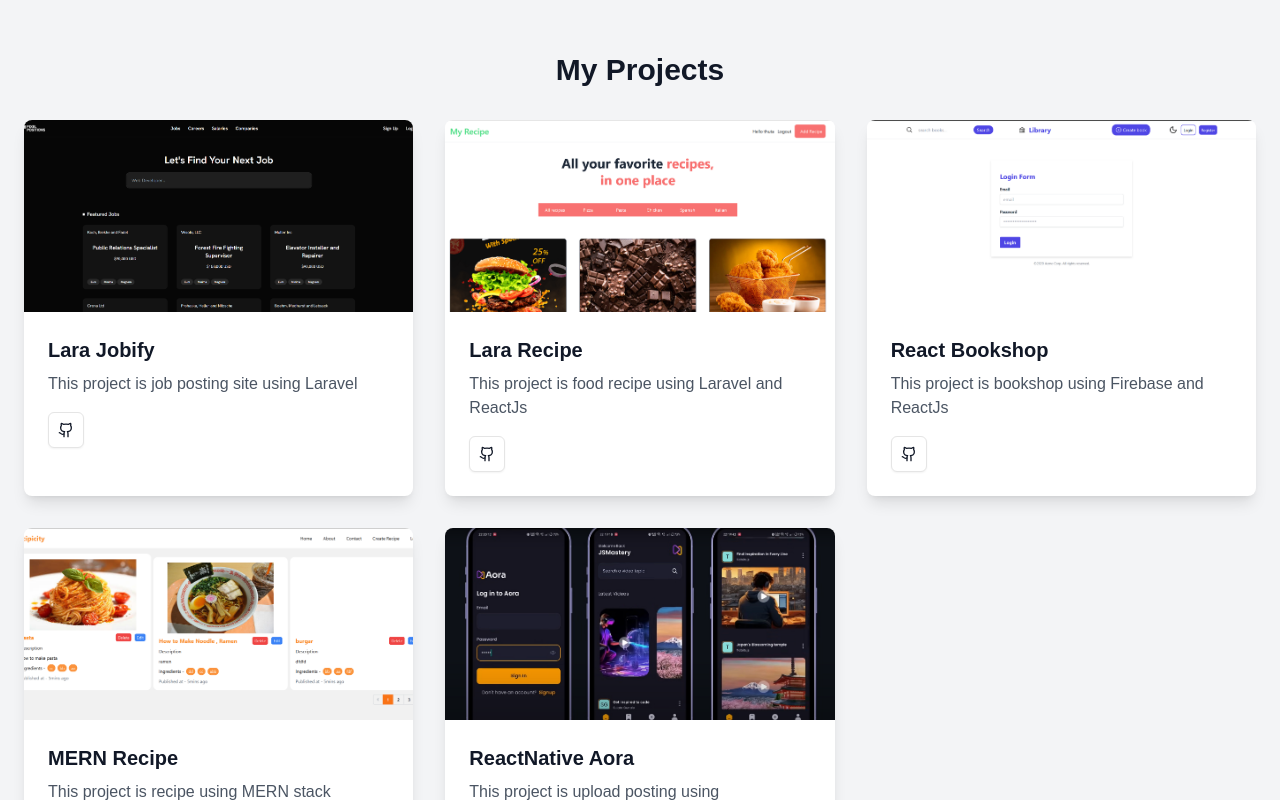
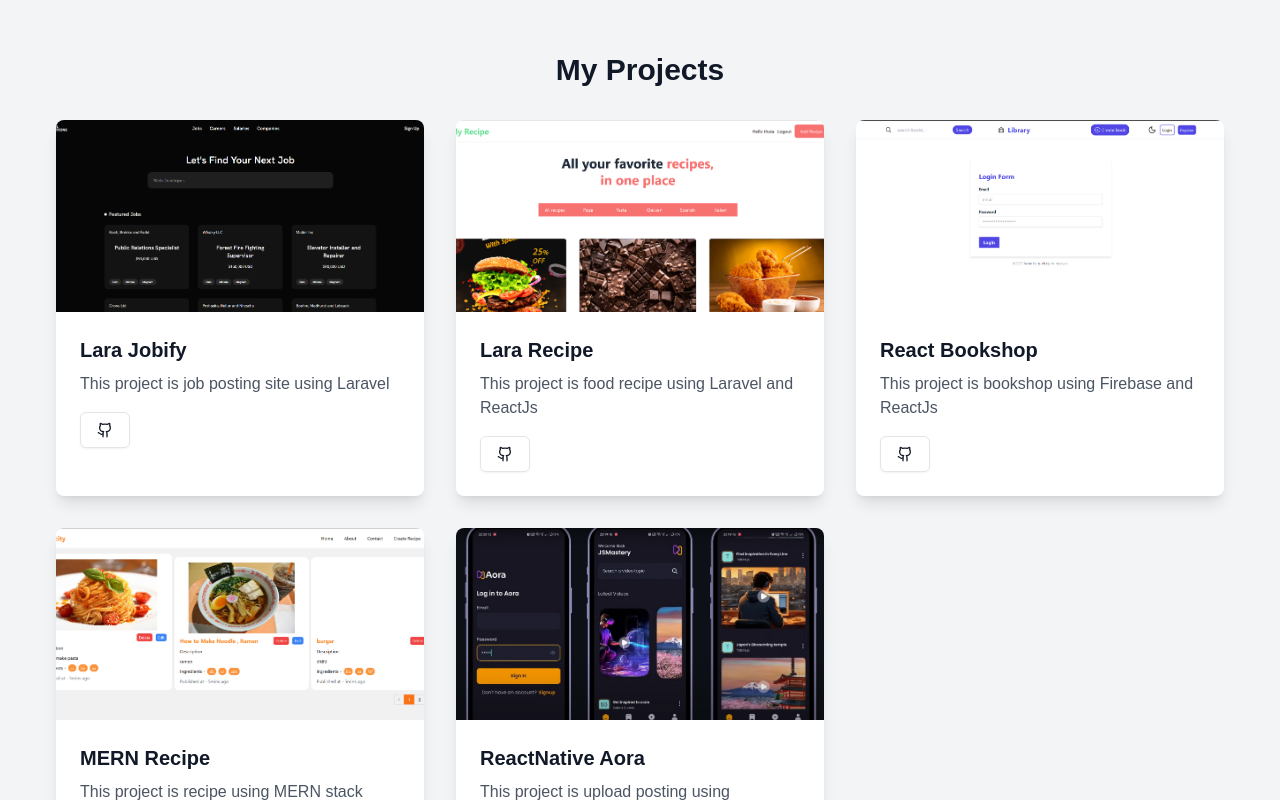
Before and after one commit to ThutaNyan788/Portfolio, a Next.js app: page / in a window 1280 px wide. Shown: the part 1940-2740 px from the top of the page. Built offline with nearby package versions, Linux system fonts and the light colour scheme.

Commit message:
fix_issue_1

```diff
--- a/app/page.tsx
+++ b/app/page.tsx
@@ -2,7 +2,7 @@
 
 import { useState, useEffect } from "react"
 import { motion } from "framer-motion"
-import { Github, Linkedin, Mail, MenuIcon, X, ExternalLink, Moon, Sun, Download } from 'lucide-react'
+import { Github, Linkedin, Mail, MenuIcon, X, Moon, Sun, Download } from 'lucide-react'
 import { Button } from "@/components/ui/button"
 import { Input } from "@/components/ui/input"
 import { Textarea } from "@/components/ui/textarea"
@@ -17,7 +17,7 @@ import lara_recipe from "../public/lara_recipe.png";
 import react_bookshop from "../public/react_bookshop.png";
 import mern_recipe from "../public/mern_recipe.png";
 import react_native_aora from "../public/react_native_aora.png";
-import Link from "next/link"
+
 
 
 export default function Portfolio() {
@@ -199,7 +199,7 @@ export default function Portfolio() {
               transition={{ duration: 0.5, delay: 0.6 }}
             >
               <Button size="lg" >
-                <a href={"/thutanyan.pdf"} target="_blank"  className="flex justify-between">
+                <a href={"/thutanyan.pdf"} target="_blank" className="flex justify-between">
                   <Download className="mr-2 h-4 w-4" /> Download My CV
                 </a>
               </Button>
@@ -272,7 +272,7 @@ export default function Portfolio() {
         <section id="projects" className={`py-20 ${isDarkMode ? 'bg-gray-800' : 'bg-gray-100'}`}>
           <div className="container mx-auto px-6">
             <h2 className="text-3xl font-bold mb-8 text-center">My Projects</h2>
-            <div className="grid grid-cols-1 md:grid-cols-2 lg:grid-cols-3 gap-8">
+            <div className="grid grid-cols-1 md:grid-cols-2 lg:grid-cols-3 gap-8 px-8">
               {projects.map((project) => (
                 <motion.div
                   key={project.id}
@@ -293,12 +293,12 @@ export default function Portfolio() {
                     <p className={`${isDarkMode ? 'text-gray-300' : 'text-gray-600'} mb-4`}>
                       {project.desc}
                     </p>
-                    <div className="flex space-x-2">
-                      <Button variant="outline" size="icon">
-                        <Github className="h-4 w-4" />
-                        <a href={project.github} className="sr-only">View GitHub Repository</a>
-                      </Button>
-                    </div>
+                      <div className="flex space-x-2">
+                        <Button variant={"outline"} onClick={()=>window.location.href=project.github}>
+                          <Github/>
+                        </Button>
+                      </div>
+
                   </div>
                 </motion.div>
               ))}
```
Also changed, not shown: public/github.svg (added).
